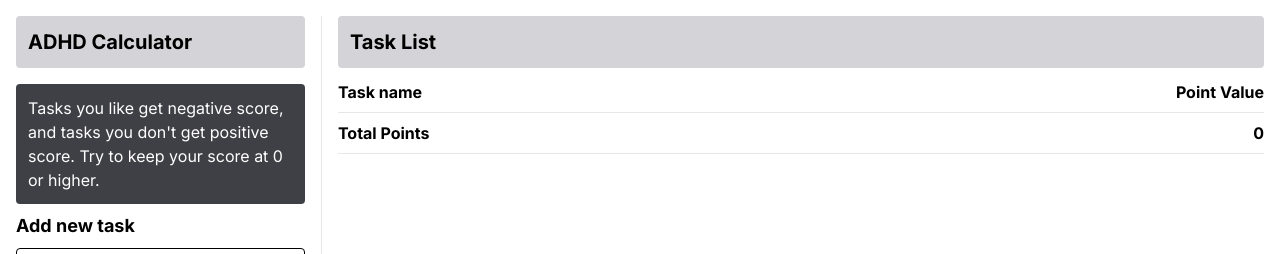
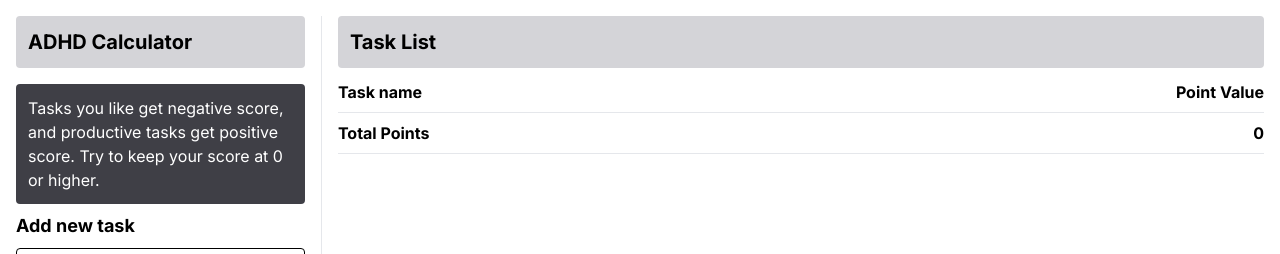
Before and after one commit to josiahmattern/adhd_calculator, a Next.js app: page / in a window 1280 px wide. Shown: the top 254 px of the page. Built offline with nearby package versions, Linux system fonts and the light colour scheme.

Commit message:
fixed no-unescaped entities error

```diff
--- a/app/page.js
+++ b/app/page.js
@@ -40,7 +40,7 @@ export default function Home() {
           ADHD Calculator
         </div>
         <h2 className="text-md mb-2 p-3 text-white bg-zinc-700 rounded max-w-sm">
-          Tasks you like get negative score, and tasks you don't get positive
+          Tasks you like get negative score, and productive tasks get positive
           score. Try to keep your score at 0 or higher.
         </h2>
         <div className="flex flex-col max-w-sm mb-6">
```
